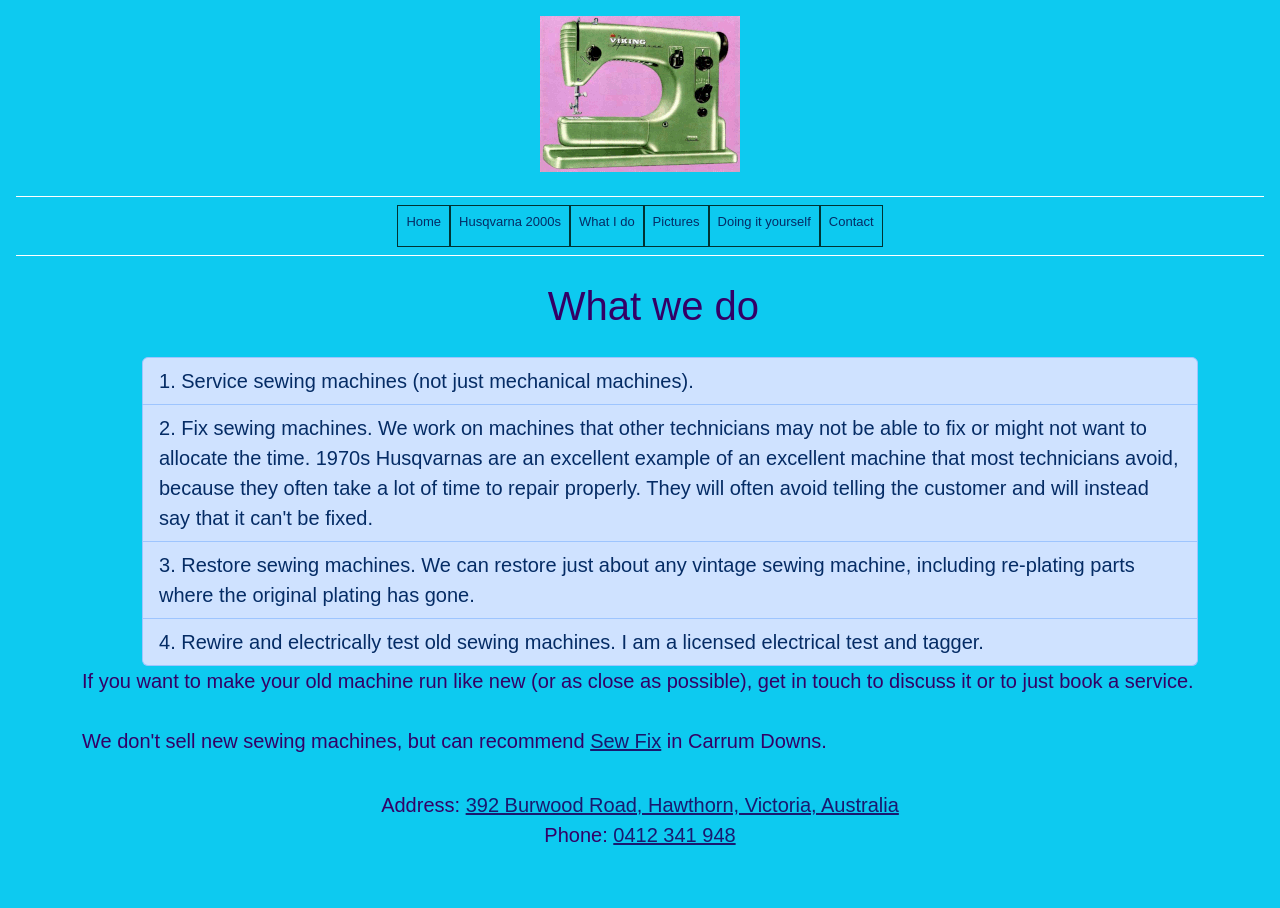
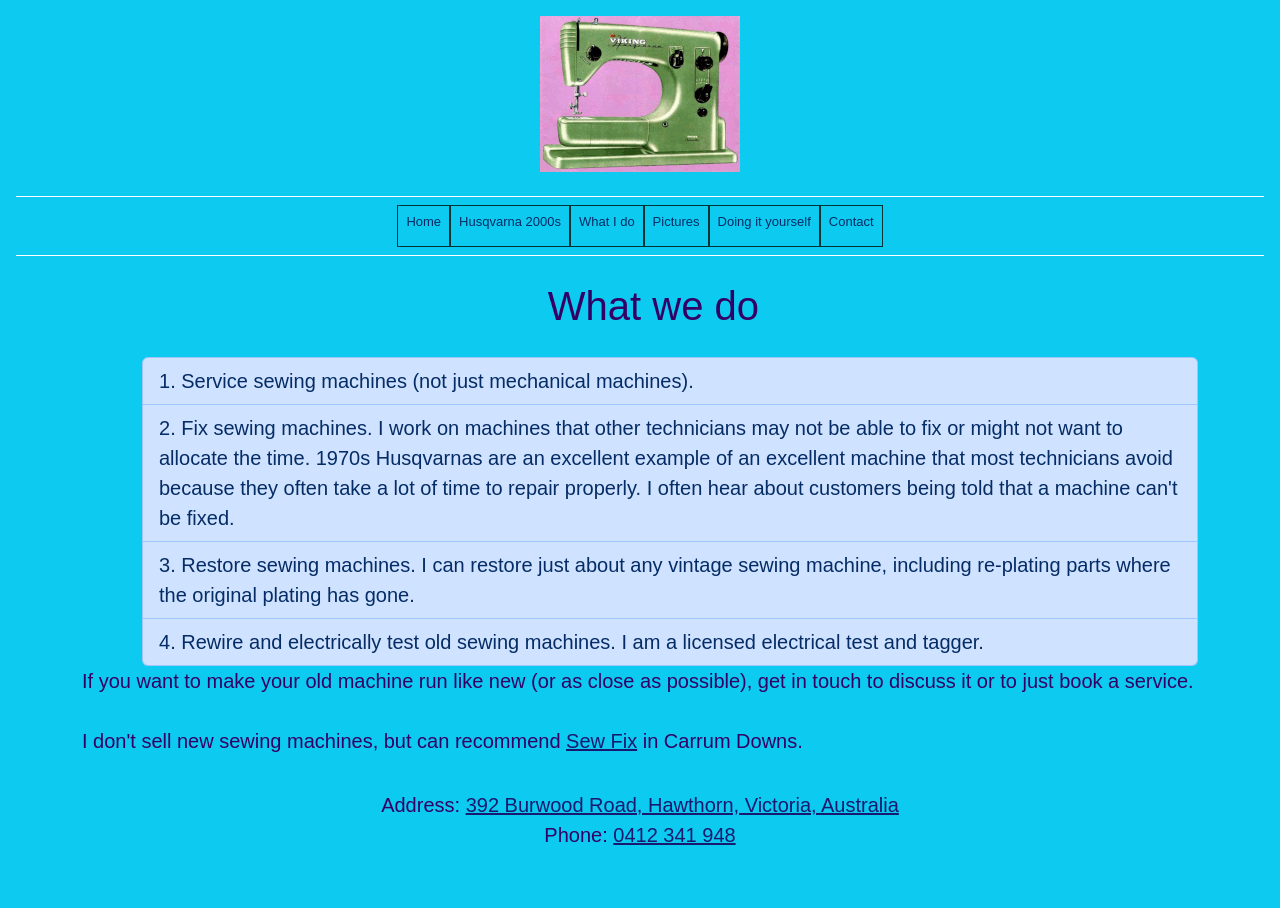
Before and after one commit to manicmike66/mikeandthemechanicals, a Jekyll site: the page built from whatwedo.markdown, in a window 1280 px wide. Built offline with Jekyll 4.4.1, drawn with Linux system fonts in a browser that asks for light colours; nearby versions of some CDN libraries.

Commit message:
changed confusing first and third person mix

```diff
--- a/whatwedo.markdown
+++ b/whatwedo.markdown
@@ -10,12 +10,12 @@ description: "Sewing machine services with more than 10 years experience based i
 <div class="col-12 mb-1">
 <ol class="list-group list-group-numbered">
 <li class="list-group-item list-group-item-primary">Service sewing machines (not just mechanical machines).</li>
-<li class="list-group-item list-group-item-primary">Fix sewing machines. We work on machines that other technicians may not be able to fix or might not want to allocate the time. 1970s Husqvarnas are an excellent example of an excellent machine that most technicians avoid, because they often take a lot of time to repair properly. They will often avoid telling the customer and will instead say that it can't be fixed.</li>
-<li class="list-group-item list-group-item-primary">Restore sewing machines. We can restore just about any vintage sewing machine, including re-plating parts where the original plating has gone.</li>
+<li class="list-group-item list-group-item-primary">Fix sewing machines. I work on machines that other technicians may not be able to fix or might not want to allocate the time. 1970s Husqvarnas are an excellent example of an excellent machine that most technicians avoid because they often take a lot of time to repair properly. I often hear about customers being told that a machine can't be fixed.</li>
+<li class="list-group-item list-group-item-primary">Restore sewing machines. I can restore just about any vintage sewing machine, including re-plating parts where the original plating has gone.</li>
 <li class="list-group-item list-group-item-primary">Rewire and electrically test old sewing machines. I am a licensed electrical test and tagger.</li>
 </ol>
 <p class="has-large-font-size">If you want to make your old machine run like new (or as close as possible), get in touch to discuss it or to just book a service.</p>
-<p class="has-large-font-size">We don't sell new sewing machines, but can recommend <a href="https://sewfixonline.com.au/">Sew Fix</a> in Carrum Downs.</p>
+<p class="has-large-font-size">I don't sell new sewing machines, but can recommend <a href="https://sewfixonline.com.au/">Sew Fix</a> in Carrum Downs.</p>
 </div><!-- end col -->
 </div><!-- end row -->
 </div><!-- end container -->
```
